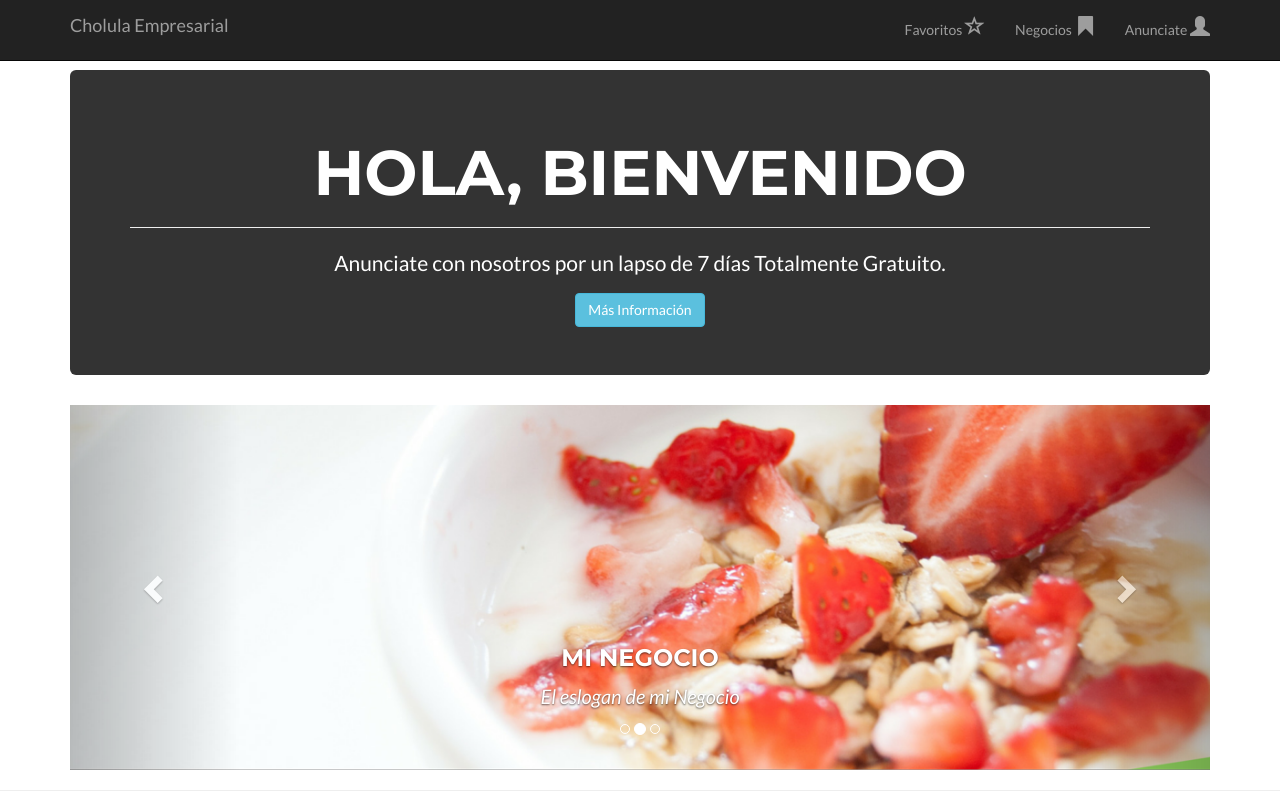
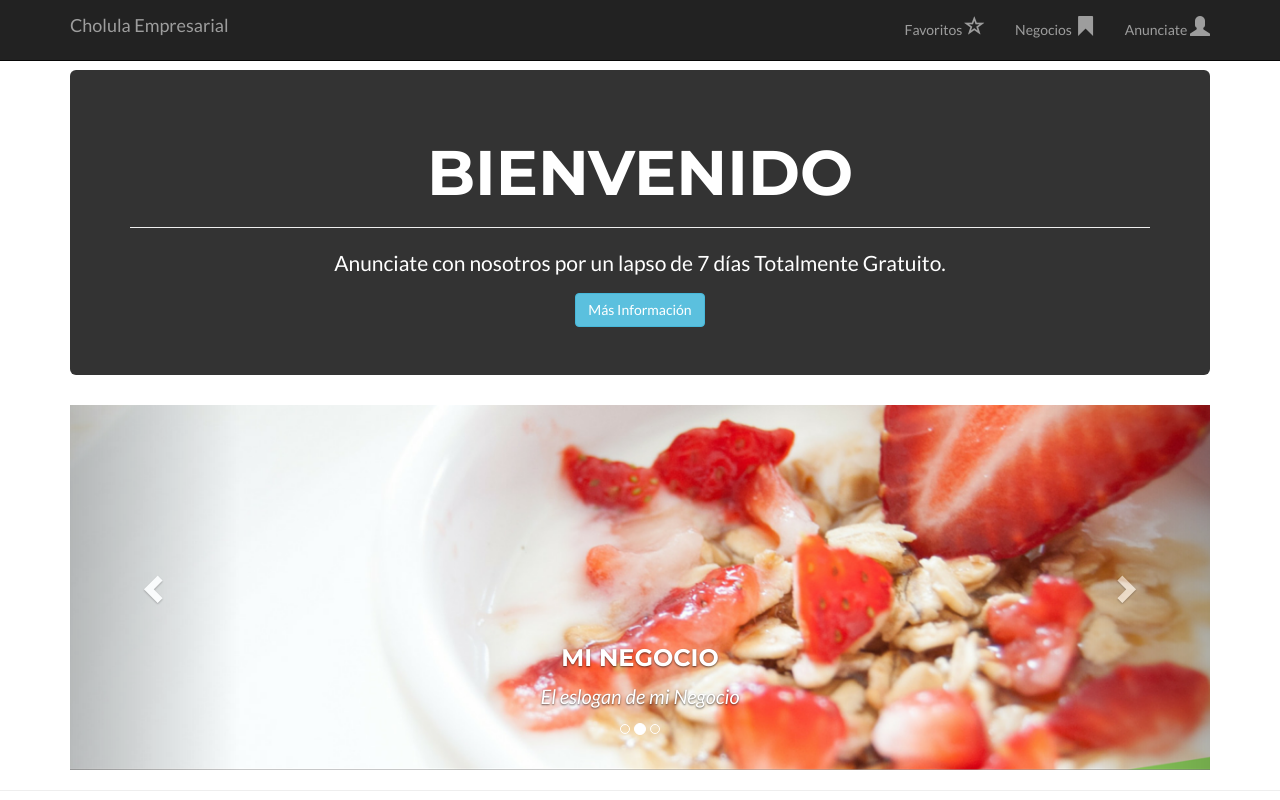
Before and after one commit to mordesignx/sanandrescholula, a website: page anunciate.html in a window 1280 px wide. Shown: the top 800 px of the page. Drawn offline with nearby package versions, Linux system fonts and the light colour scheme.

Commit message:
quitar coma

```diff
--- a/anunciate.html
+++ b/anunciate.html
@@ -77,7 +77,7 @@
         <div class="col-lg-12">
             <div class="jumbotron jumbotron-color">
                 <div class="text-center">
-                  <h1>Hola, Bienvenido</h1><hr>
+                  <h1>Bienvenido</h1><hr>
                   <p>Anunciate con nosotros por un lapso de 7 días Totalmente Gratuito.</p>
                   <button type="button" class="btn btn-info">Más Información</button>
                 </div>
```
